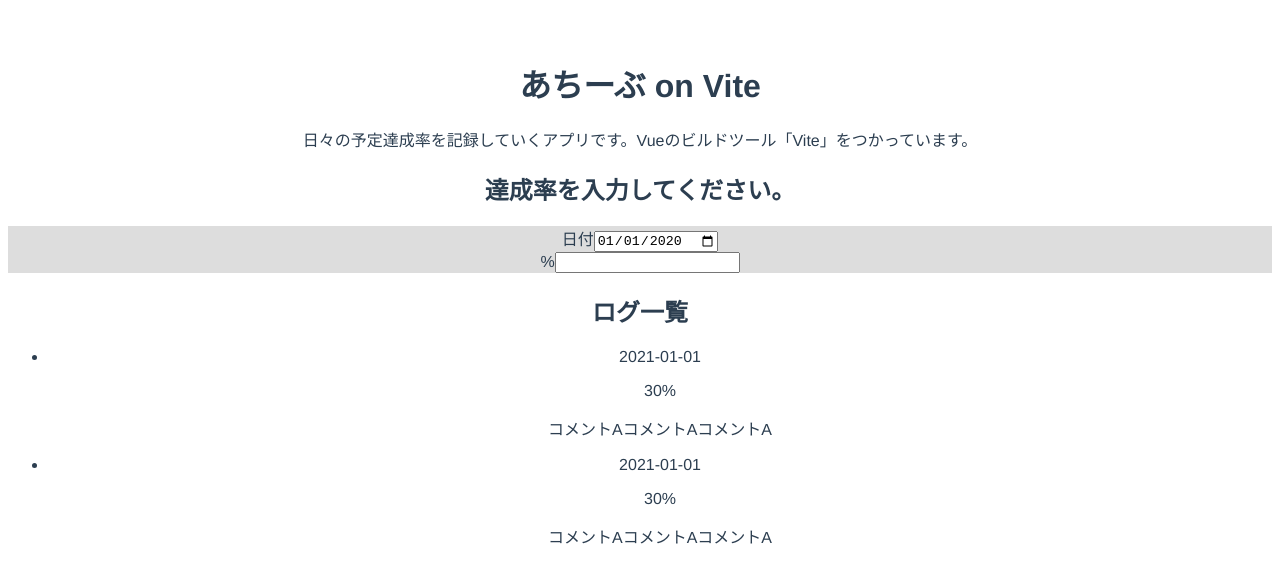
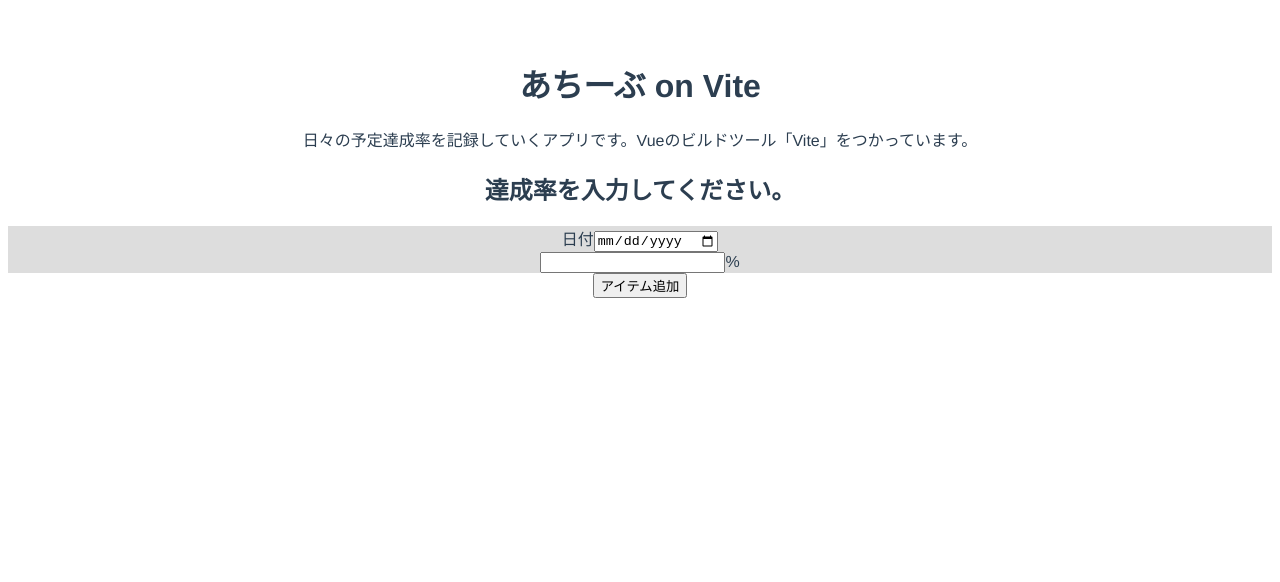
Before and after one commit to dorara-m/achieve, a Vue app: page / in a window 1280 px wide. Shown: the top 582 px of the page. Built offline with nearby package versions, Linux system fonts and the light colour scheme.

Commit message:
add: inputで入れたデータが反映まで

```diff
--- a/src/App.vue
+++ b/src/App.vue
@@ -1,16 +1,44 @@
 <template>
   <h1>あちーぶ on Vite</h1>
   <p>日々の予定達成率を記録していくアプリです。Vueのビルドツール「Vite」をつかっています。</p>
-  <InputArea />
-  <LogArea />
+  <InputArea v-on:add="handleAdd" />
+  <ul>
+    <li v-for="(item, index) in items" :key="index">
+      {{item.date}}, {{item.percent}}%
+    </li>
+  </ul>
+  <!-- <LogArea /> -->
 </template>
 
 <script>
+// import { ref } from '@vue/reactivity'
+
 import InputArea from './components/InputArea.vue'
 import LogArea from './components/LogArea.vue'
 
 export default {
   name: 'App',
+  data() {
+    return {
+      items: []
+    }
+  },
+  methods: {
+    handleAdd: function(dataSet) {
+      this.items.push(dataSet)
+      console.log(dataSet)
+      console.log(this.items)
+    }
+  },
+
+  // setup() {
+  //   const items = ref([])
+  //   const handleAdd = function(dateSet) {
+  //     items.value.push(dateSet)
+  //     console.log(items.value)
+  //   }
+  //   return {items, handleAdd}
+  // },
   components: {
     InputArea,
     LogArea
--- a/src/components/InputArea.vue
+++ b/src/components/InputArea.vue
@@ -2,21 +2,36 @@
   <h2>達成率を入力してください。</h2>
   <div class="inputItem">
     <label for="theDay">日付</label>
-    <input name="theDay" type="date" v-model="theDay">
+    <input name="theDay" type="date" ref="day">
   </div>
   <div class="inputItem">
-    <label for="theDay">%</label>
-    <input name="theDay" type="number" v-model="thePer">
+    <input name="thePercent" type="number"  ref="percent">
+    <label for="thePercent">%</label>
   </div>
+  <button @click="sendItem">アイテム追加</button>
 </template>
 
 <script>
 export default {
   name: 'InputArea',
-  data() {
-    return {
-      theDay: "2020-01-01",
-      thePar: "10"
+  methods: {
+    sendItem: function() {
+      const theDate = this.$refs.day
+      const thePercent = this.$refs.percent
+
+      // %が空の場合処理中断
+      if (!thePercent.value.length) {
+        alert('入力なし')
+        return
+      }
+
+      this.$emit('add', {
+        date: theDate.value,
+        percent: thePercent.value
+      })
+      theDate.value = ''
+      thePercent.value = ''
+
     }
   }
 }
--- a/src/main.js
+++ b/src/main.js
@@ -2,4 +2,21 @@ import { createApp } from 'vue'
 import App from './App.vue'
 import './index.css'
 
+var STORAGE_KEY = 'my-date'
+var itemStorage = {
+  fetch: function() {
+    var items = JSON.parse(
+      localStorage.getItem(STORAGE_KEY) || '[]'
+    )
+    items.forEach(function(item, index) {
+      item.id = index
+    })
+    itemStorage.uid = items.length
+    return items
+  },
+  save: function(items) {
+    localStorage.setItem(STORAGE_KEY, JSON.stringify(items))
+  }
+}
+
 createApp(App).mount('#app')
```
